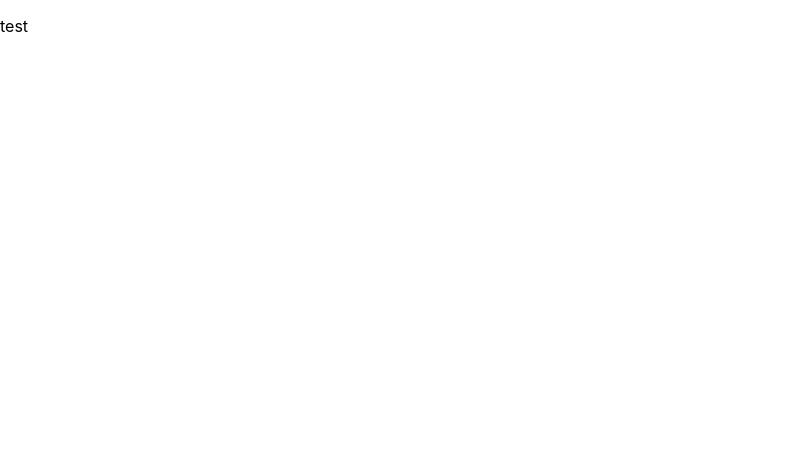
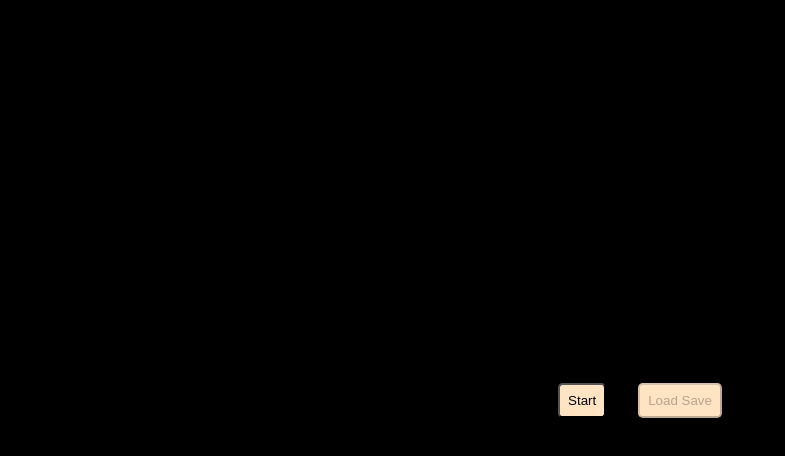
Before and after one commit to mmalotky/the-cave, a React (Create React App) app: page / in a window 1280 px wide. Shown: the top 456 px of the page, without its empty margins (0-785 px from the left). Built offline with nearby package versions, Linux system fonts and the light colour scheme; the HTML template or start-up script is replaced by a standard one.

Commit message:
set up Menu, imported keylogger

```diff
--- a/src/App.js
+++ b/src/App.js
@@ -1,11 +1,15 @@
+import { useState, useEffect } from 'react';
 import './App.css';
+import StartMenu from './components/StartMenu';
 
 function App() {
-  return (
-    <div className="App">
-      <p>test</p>
-    </div>
-  );
+  const [screen, setScreen] = useState();
+
+  useEffect(() => {
+    setScreen(<StartMenu setScreen={setScreen}/>);
+  }, []);
+
+  return screen;
 }
 
 export default App;
--- /dev/null
+++ b/src/components/Menu.css
@@ -0,0 +1,19 @@
+.menu-container {
+    background-color: black;
+    display: flex;
+    justify-content: center;
+    align-items: center;
+    height: 100vh;
+}
+
+.menu-button {
+    margin: 1rem;
+    padding: .5rem;
+    background-color: bisque;
+    border-radius: .3rem;
+}
+
+.menu-button:hover {
+    border-style: groove;
+    background-color: rgb(252, 187, 107);
+}
--- /dev/null
+++ b/src/components/PlayScreen.js
@@ -0,0 +1,9 @@
+function PlayScreen({setScreen}) {
+    return (
+        <div>
+            let's play
+        </div>
+    )
+}
+
+export default PlayScreen;
--- /dev/null
+++ b/src/components/StartMenu.js
@@ -0,0 +1,23 @@
+import "./Menu.css"
+import PlayScreen from "./PlayScreen";
+
+function StartMenu({setScreen}) {
+    const start = function() {
+        setScreen(<PlayScreen setScreen={setScreen}/>)
+    }
+
+    const load = function() {
+        //path to load menu
+    }
+
+    return (
+        <div className="menu-container">
+            <form>
+                <button onClick={() => start()} className="menu-button">Start</button>
+                <button onClick={() => load()} className="menu-button" disabled>Load Save</button>
+            </form>
+        </div>
+    );
+}
+
+export default StartMenu;
```
Also changed, not shown: src/hooks/useKeylogger.js (added, +27 -0 lines).
